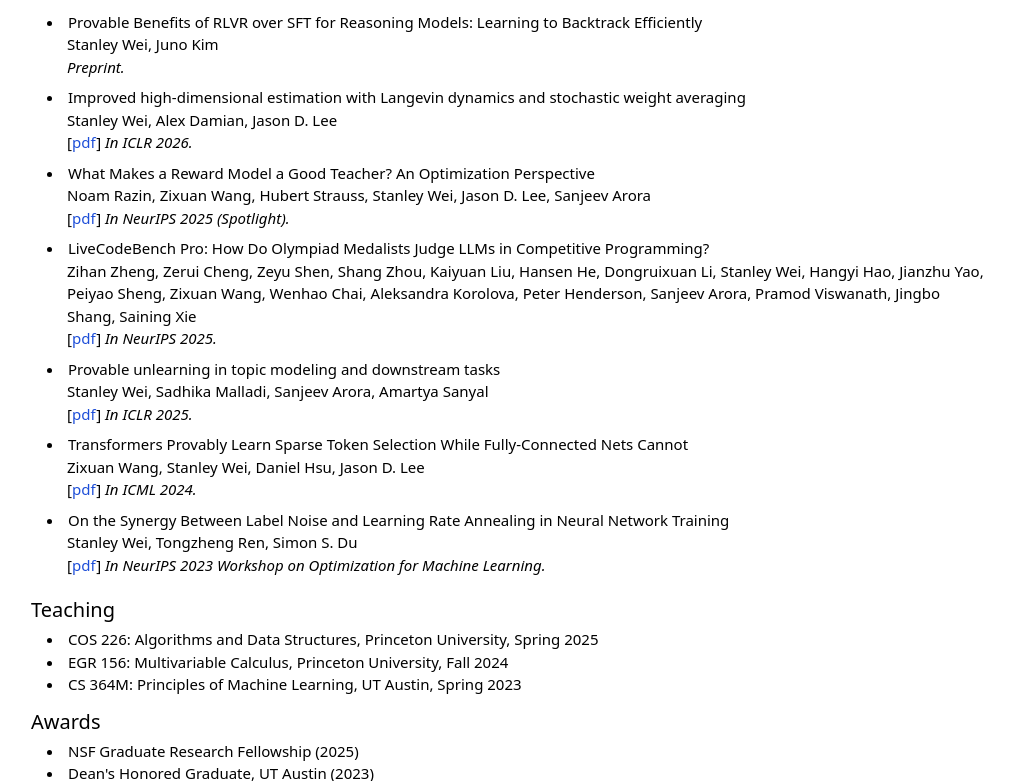
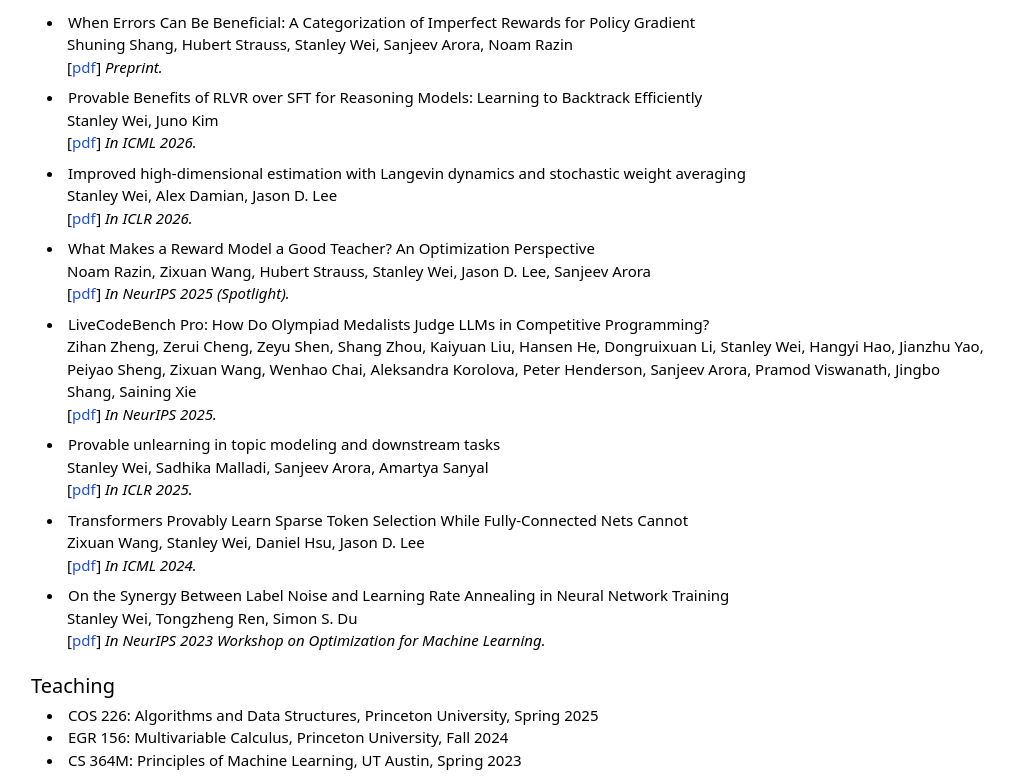
Before and after one commit to stanleyrwei/stanleyrwei.github.io, a website: page index.html in a window 1280 px wide. Shown: the part 319-1100 px from the top of the page, without its empty margins (129-1151 px from the left). Drawn offline with nearby package versions, Linux system fonts and the light colour scheme.

Commit message:
april update

```diff
--- a/index.html
+++ b/index.html
@@ -54,13 +54,23 @@
 
             <ul class="ml-4 list-disc list-inside">
                 <li class="font-normal">
+                    When Errors Can Be Beneficial: A Categorization of Imperfect Rewards for Policy Gradient
+                </li>
+                <p class="ml-[20px]">
+                    Shuning Shang, Hubert Strauss, Stanley Wei, Sanjeev Arora, Noam Razin
+                </p>
+                <p class="ml-[20px] pb-2">
+                    [<a class="text-blue-700 hover:text-[#EE4B2B]" href="https://arxiv.org/abs/2604.25872" target="_blank" rel="noopener noreferrer">pdf</a>] <span class="italic"> Preprint. </span>
+                </p>
+
+                <li class="font-normal">
                     Provable Benefits of RLVR over SFT for Reasoning Models: Learning to Backtrack Efficiently
                 </li>
                 <p class="ml-[20px]">
                     Stanley Wei, Juno Kim
                 </p>
                 <p class="ml-[20px] pb-2">
-                    <span class="italic"> Preprint. </span>
+                    [<a class="text-blue-700 hover:text-[#EE4B2B]" href="https://openreview.net/forum?id=Xawq2LhmeN" target="_blank" rel="noopener noreferrer">pdf</a>] <span class="italic"> In ICML 2026. </span>
                 </p>
 
                 <li class="font-normal">
```
